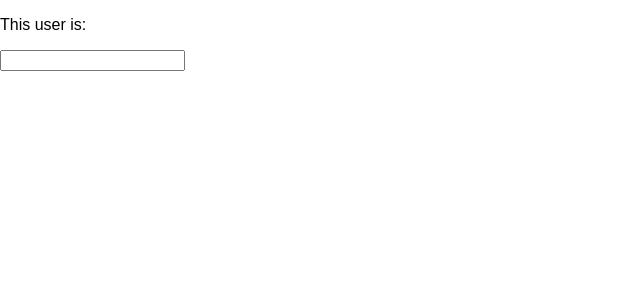
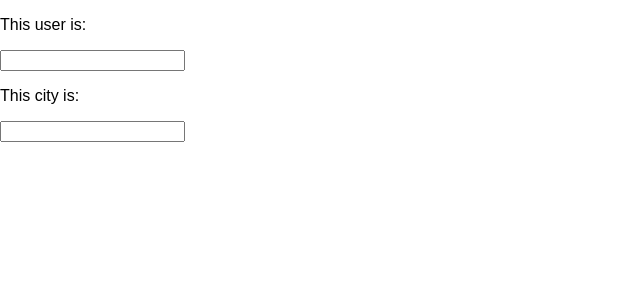
Before and after one commit to ErinBlack/react-local-state, a React (Create React App) app: page / in a window 1280 px wide. Shown: the top 300 px of the page, without its empty margins (0-640 px from the left). Built offline with nearby package versions, Linux system fonts and the light colour scheme.

Commit message:
added city value to form

```diff
--- a/src/Components/App/App.js
+++ b/src/Components/App/App.js
@@ -6,21 +6,28 @@ class App extends Component {
 
     this.state ={
       user: '',
+      city: '',
     };
     // Makes this in handle change the same as this in constructor
     this.handleChange = this.handleChange.bind(this);
+    this.handleChangeCity = this.handleChangeCity.bind(this);
   }
 
   handleChange(event){
     console.log(event.target.value);
     this.setState({user: event.target.value});
+  }
 
+  handleChangeCity(event){
+    this.setState({city: event.target.value});
   }
   render() {
     return (
       <div>
         <p>This user is: {this.state.user}</p>
         <p><input onChange={this.handleChange}/></p>
+        <p>This city is: {this.state.city}</p>
+        <p><input onChange={this.handleChangeCity}/></p>
       </div>
     );
   }
```
